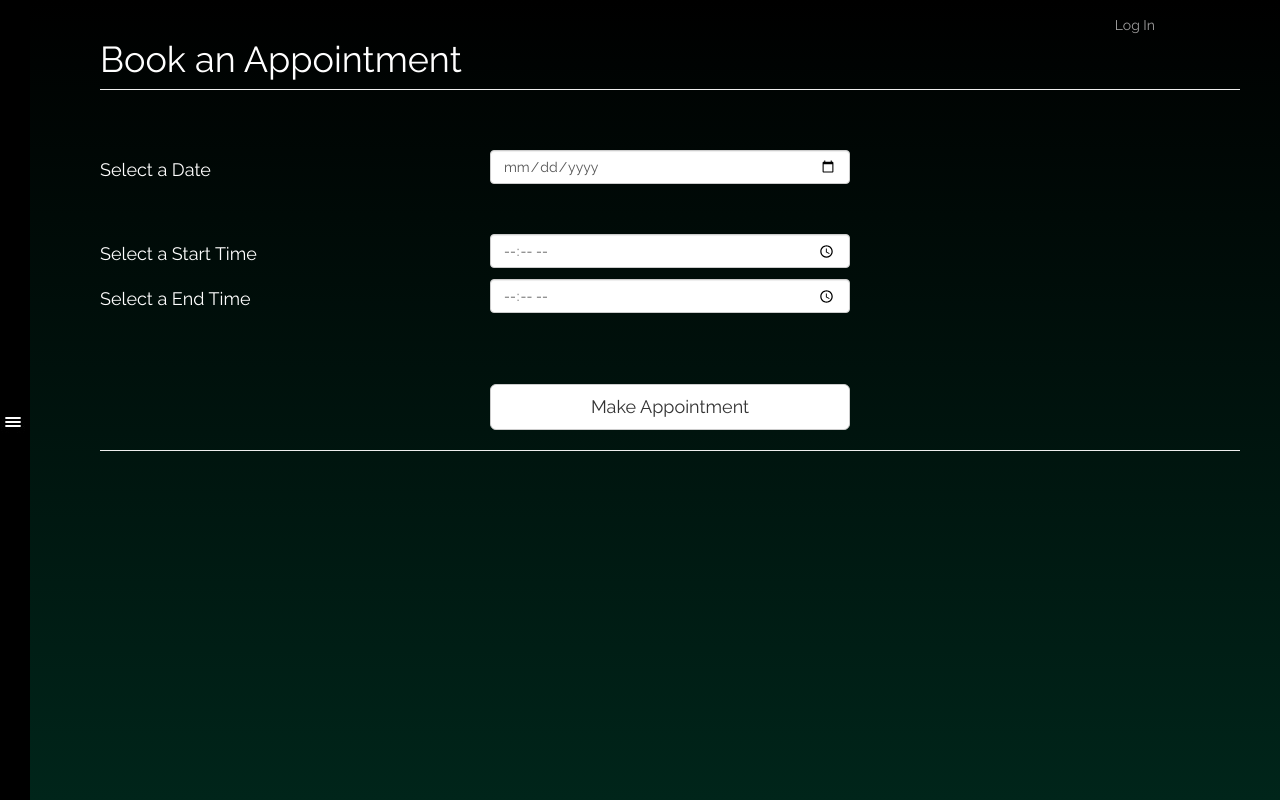
After one commit to icbjayasinghe/GK-Photography, a CodeIgniter app: page /GK-Photography/index.php/appointments/makeAppointment in a window 1280 px wide. The commit adds this page. Run offline with CodeIgniter, Linux system fonts and the light colour scheme; some libraries are stand-ins or nearby versions.

Commit message:
Customer Appointment Interface with basic ajax functionality

```diff
--- a/application/config/autoload.php
+++ b/application/config/autoload.php
@@ -58,7 +58,7 @@ $autoload['packages'] = array();
 |
 |	$autoload['libraries'] = array('user_agent' => 'ua');
 */
-$autoload['libraries'] = array();
+$autoload['libraries'] = array('database');
 
 /*
 | -------------------------------------------------------------------
--- a/application/config/database.php
+++ b/application/config/database.php
@@ -76,9 +76,9 @@ $query_builder = TRUE;
 $db['default'] = array(
 	'dsn'	=> '',
 	'hostname' => 'localhost',
-	'username' => '',
+	'username' => 'root',
 	'password' => '',
-	'database' => '',
+	'database' => 'gkdb',
 	'dbdriver' => 'mysqli',
 	'dbprefix' => '',
 	'pconnect' => FALSE,
--- /dev/null
+++ b/application/controllers/Appointments.php
@@ -0,0 +1,15 @@
+<?php
+//defined('BASEPATH') OR exit('No direct script access allowed');
+
+class Appointments extends CI_Controller
+{
+
+    public function makeAppointment()
+    {
+        $this->load->view('header');
+        $this->load->view('make_appointment');
+        $this->load->view('footer');
+    }
+}
+
+?>
--- a/application/views/home.php
+++ b/application/views/home.php
@@ -1,7 +1,6 @@
 
     <div id="myCarousel" class="canvas carousel slide" data-ride="carousel">
-    <!-- Full Page Image Background Carousel Header -->
-
+        <!-- Full Page Image Background Carousel Header -->
         <!-- Indicators -->
         <ol class="carousel-indicators xtra-border">
             <li data-target="#myCarousel" data-slide-to="0" class="active"></li>
--- /dev/null
+++ b/application/views/make_appointment.php
@@ -0,0 +1,93 @@
+
+<div class="canvas col-md-12 my-background">
+    <!-- Page Content -->
+    <div class="container">
+
+        <!-- Page Heading/Breadcrumbs -->
+        <div class="row">
+            <div class="col-lg-12">
+                <h1 class="page-header">Book an Appointment
+
+                </h1>
+
+            </div>
+        </div>
+        <!-- /.row -->
+        <br>
+        <br>
+        <!-- Content Row -->
+        <div class="row">
+            <div class="col-lg-12">
+                <div class="row">
+                    <div class="col-md-4">
+                        <label><h4>Select a Date</h4></label>
+                    </div>
+                    <div class="col-md-4">
+                            <input type="date" name="appointment_date" id="appointment_date" class="form-control">
+                    </div>
+                </div>
+                <br>
+                <br>
+
+                <div class="row">
+                    <div class="col-md-4">
+                        <label><h4>Select a Start Time</h4></label>
+                    </div>
+                    <div class="col-md-4">
+                            <input type="time" name="appointment_time" id="appointment_stime" class="form-control">
+                    </div>
+                </div>
+
+                <div class="row">
+                    <div class="col-md-4">
+                        <label><h4>Select a End Time</h4></label>
+                    </div>
+                    <div class="col-md-4">
+                        <input type="time" name="appointment_time" id="appointment_etime" class="form-control" >
+                    </div>
+                </div>
+
+                <br>
+                <br>
+                <br>
+
+
+                <div class="row">
+                    <div class="col-md-4 col-md-offset-4">
+                        <a class="btn btn-lg btn-default btn-block" onclick="makeAppointment()">Make Appointment</a>
+                    </div>
+                </div>
+            </div>
+        </div>
+
+
+        <hr>
+
+    </div>
+    <!-- /.container -->
+
+</div>
+
+<script type="text/javascript">
+    function makeAppointment() {
+        var date = document.getElementById('appointment_date').value;
+        var stime = document.getElementById('appointment_stime').value;
+        var etime = document.getElementById('appointment_etime').value;
+        if ((date.length==10) && (stime.length==5) && (etime.length==5) && (stime!=etime)){
+            $.ajax({
+                url:'<?php echo site_url('ajax/checkAvailability'); ?>',
+                method: "post",
+                data: {date:date,stime:stime,etime:etime},
+                success: function( data ) {
+                    alert(data);
+                    //$('#time_slots').html(data);
+                   // document.getElementById("time_slots").disabled=false;
+                }
+            });
+        }
+        else{
+            alert("failure");
+        }
+
+    }
+</script>
--- a/css/homestyle.css
+++ b/css/homestyle.css
@@ -35,3 +35,8 @@
 	  border-top: 1px solid #ffffff;
 	  border-bottom: 1px solid #ffffff;
 }
+
+.my-background{
+	color: white;
+	background : linear-gradient(#000,#00251a);
+}
```
Also changed, not shown: application/controllers/Ajax.php (added, +26 -0 lines), application/controllers/Database.php (added, +7 -0 lines), application/models/Appointment.php (added, +24 -0 lines), application/views/header.php (line endings or trailing spaces).
